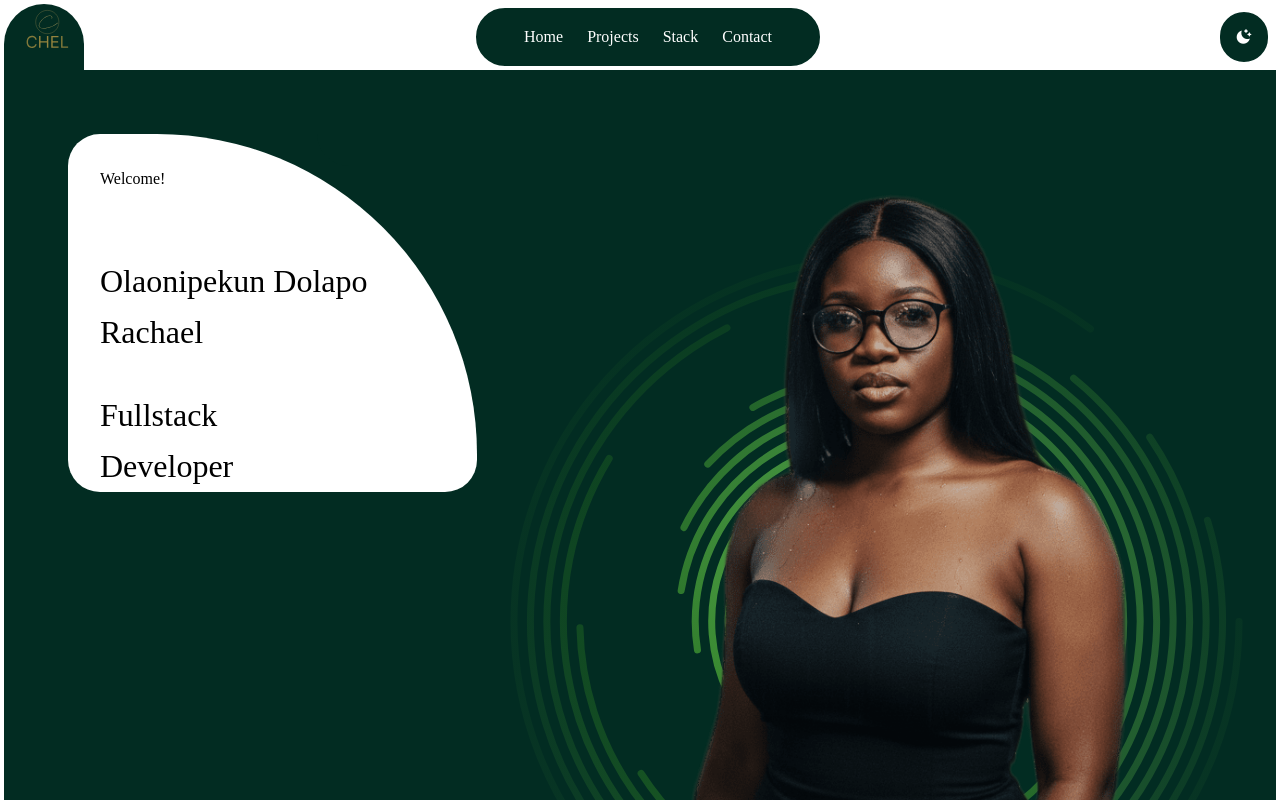
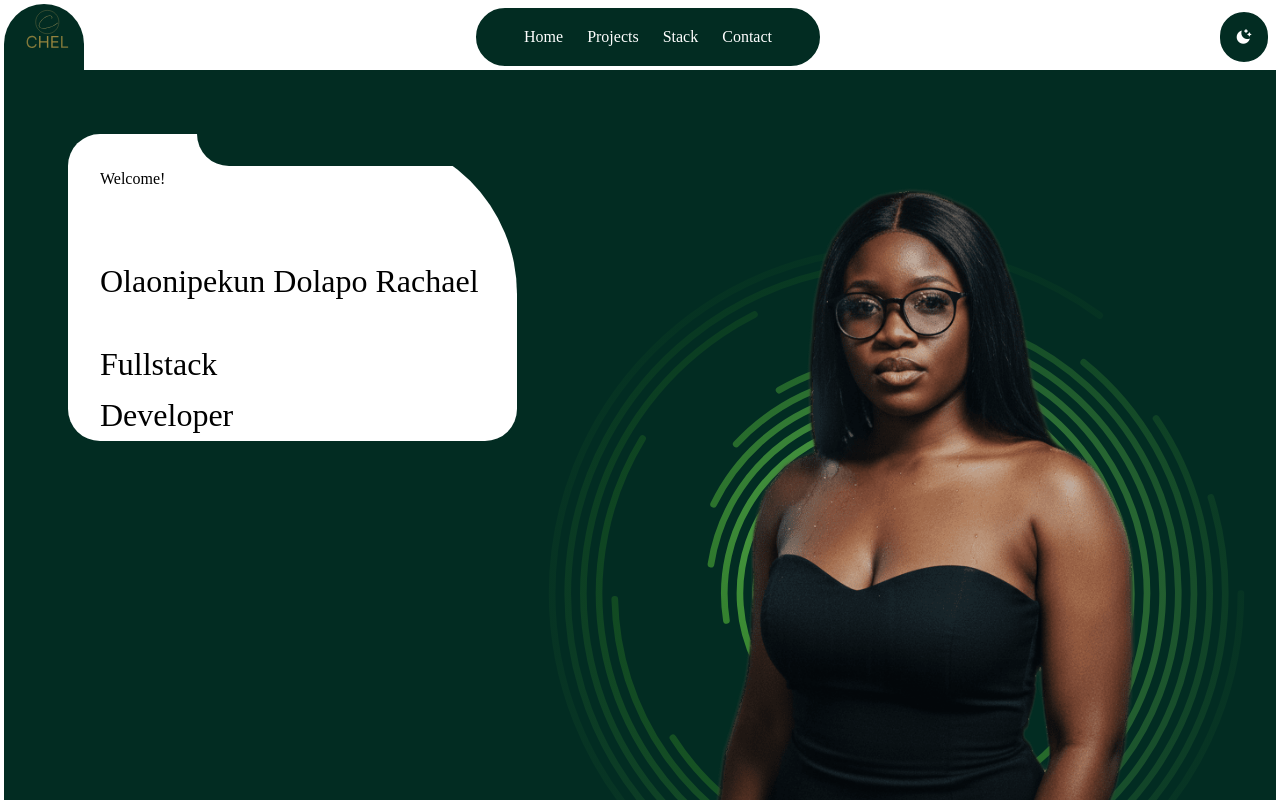
Before and after one commit to Lovethrech/my-main-portfolio, a Vue app: page / in a window 1280 px wide. Shown: the top 800 px of the page. Built offline with nearby package versions, Linux system fonts and the light colour scheme.

Commit message:
working on the hero components.

```diff
--- a/src/components/hero/HeroTextCtn.vue
+++ b/src/components/hero/HeroTextCtn.vue
@@ -3,7 +3,7 @@ import {ref} from "vue";
 import BoxDefaultCtn from "@/components/BoxDefaultCtn.vue";
 
 
-const boxDefaultWidth=ref("20vh");
+const boxDefaultWidth=ref("40vh");
 </script>
 
 <template>
@@ -29,7 +29,7 @@ const boxDefaultWidth=ref("20vh");
 <style scoped>
 .hero-text-ctn{
     background-color: var(--bg-color);
-    border-radius: 4vh 40vh 4vh 4vh;
+    border-radius: 4vh 20vh 4vh 4vh;
 }
 .hero-text-greetings-and-box-default{
     display: flex;
```
